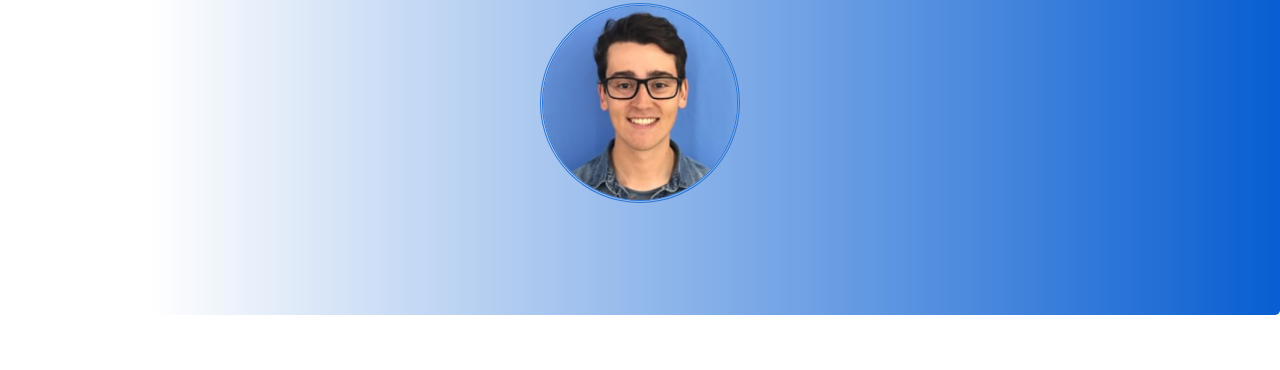
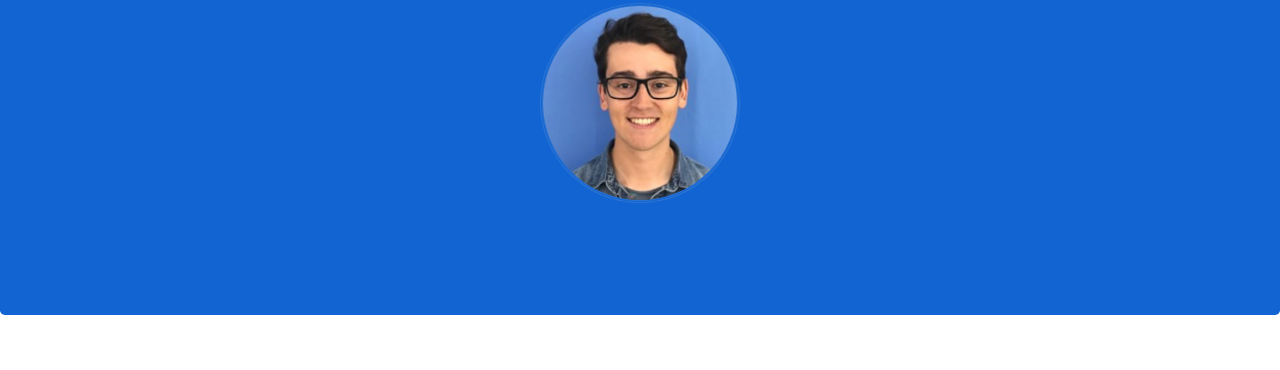
Before and after one commit to zicopan/zicopan.github.io, a plain HTML site: page index.html in a window 1280 px wide. Shown: the part 185-555 px from the top of the page. Drawn offline with nearby package versions, Linux system fonts and the light colour scheme; files whose address does not match are found by name; a web font is replaced by a local one.

Commit message:
fix background image

```diff
--- a/index.html
+++ b/index.html
@@ -123,8 +123,8 @@
         background-size: 100%;
         background-repeat: no-repeat; /*max-width: 1000px;*/
         margin: auto;
-        background-color: rgb(250, 250, 250);
-        background-image: url(assets/img/urywjgnk2.png);
+        background-color: rgb(18, 100, 211);
+        /* background-image: url(assets/img/urywjgnk2.png); */
         background-position: top; /*min-width: 500px;*/
         margin-right: 0px;
         font-size: 25px;
```
